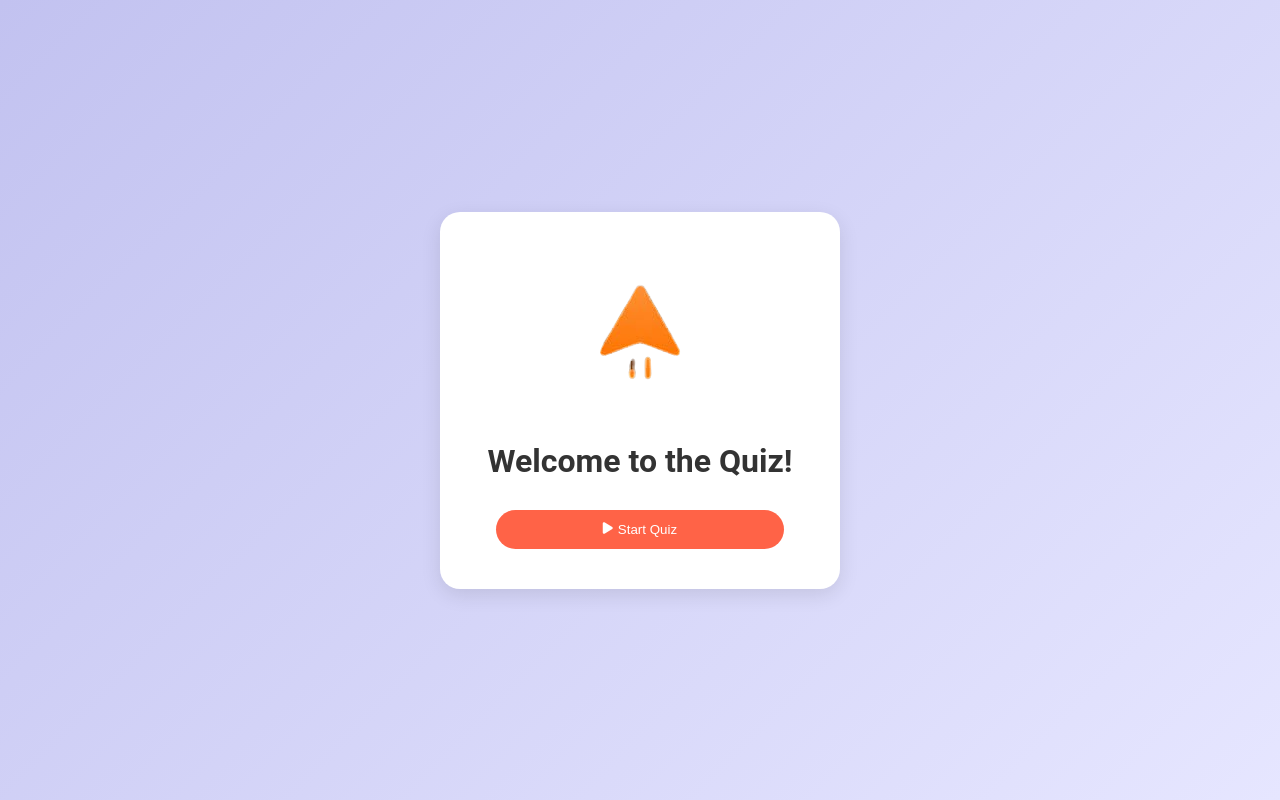
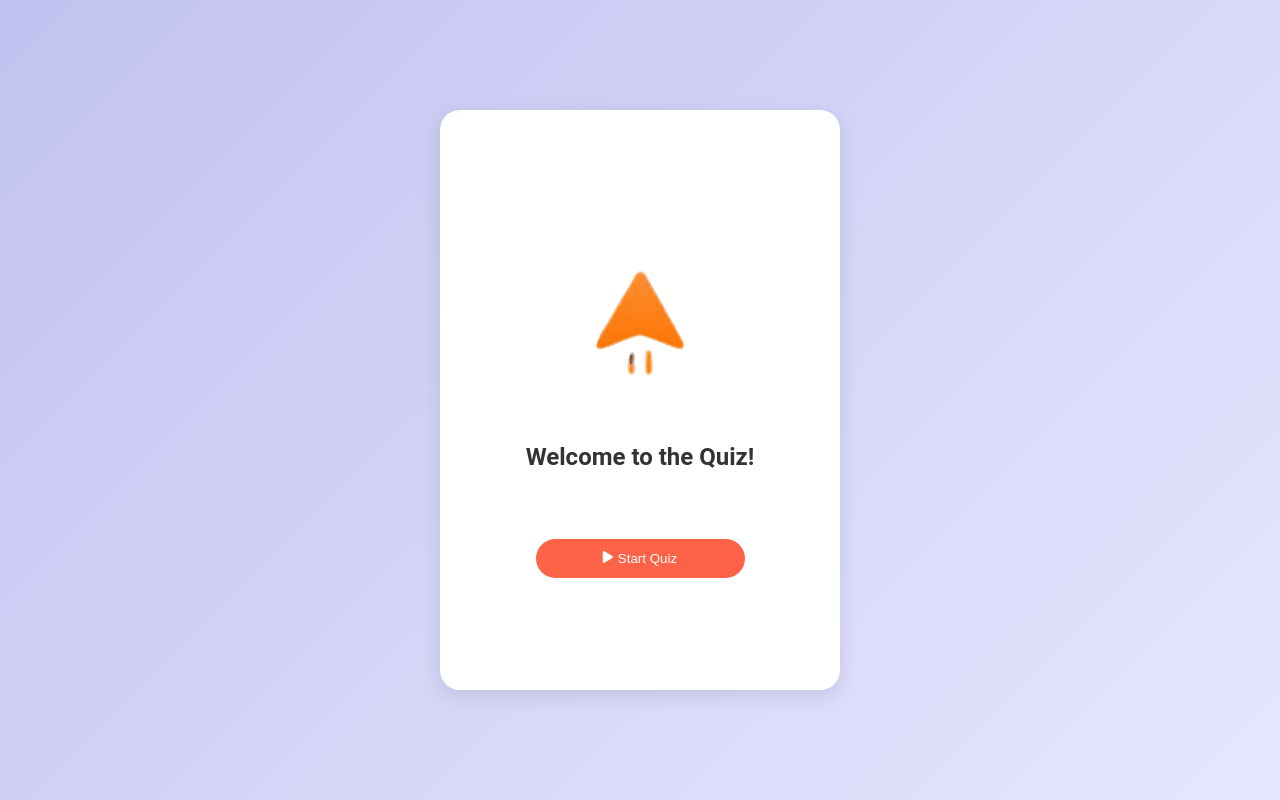
Before and after one commit to madavsharma/chai-with-react, a React (Vite) app in the folder quizApp/: page / in a window 1280 px wide. Built offline with nearby package versions, Linux system fonts and the light colour scheme.

Commit message:
created styles.css globally

```diff
--- a/quizApp/src/styles.css
+++ b/quizApp/src/styles.css
@@ -31,12 +31,16 @@ body {
 .quiz-container:hover, .result-container:hover, .home-container:hover {
     transform: translateY(-8px);
 }
+.quiz-container h1{
+    margin-top: 15px;
+}
 .home-container h1{
-    margin-bottom: 10px;
+    margin-bottom: 68px;
 }
 .home-container img{
-    width: 200px;
-    height: 200px;
+    width: 220px;
+    height: 220px;
+    margin-top: 10px;
 }
 /* Progress Bar */
 .progress-bar {
@@ -136,7 +140,7 @@ h2 {
 
 .result-container h1 {
     font-size: 2.2rem;
-    margin-top: 25px;
+    margin-top: 175px;
 }
 
 .result-container .score {
@@ -164,7 +168,8 @@ h2 {
     align-items: center;
     justify-content: center;
     margin: 20px auto;
-    width: 80%;
+    margin-top: 30px;
+    width: 55%;
 }
 
 .play-again-button:hover {
@@ -188,7 +193,8 @@ h2 {
     align-items: center;
     justify-content: center;
     margin: 20px auto;
-    width: 80%;
+    margin-top:0px;
+    width: 55%;
 }
 
 .start-button:hover {
@@ -203,6 +209,7 @@ h2 {
 /* Home Container */
 .home-container {
     display: flex;
+
     flex-direction: column;
     align-items: center;
     justify-content: center;
@@ -218,9 +225,10 @@ h2 {
 }
 
 /* Responsive Design */
-@media (max-width: 600px) {
+@media (max-width: 1800px) {
     .quiz-container, .result-container, .home-container {
-        width: 90%;
+        width: 500px;
+        height: 580px;
         padding: 10px;
     }
 
@@ -234,9 +242,14 @@ h2 {
 
     .options button {
         font-size: 0.9rem;
+        width:300px;
     }
 
     .navigation-buttons button {
-        padding: 8px;
+        padding: 10px;
+        width: 120px;
+        margin-right: 10px;
+
+
     }
 }
```
